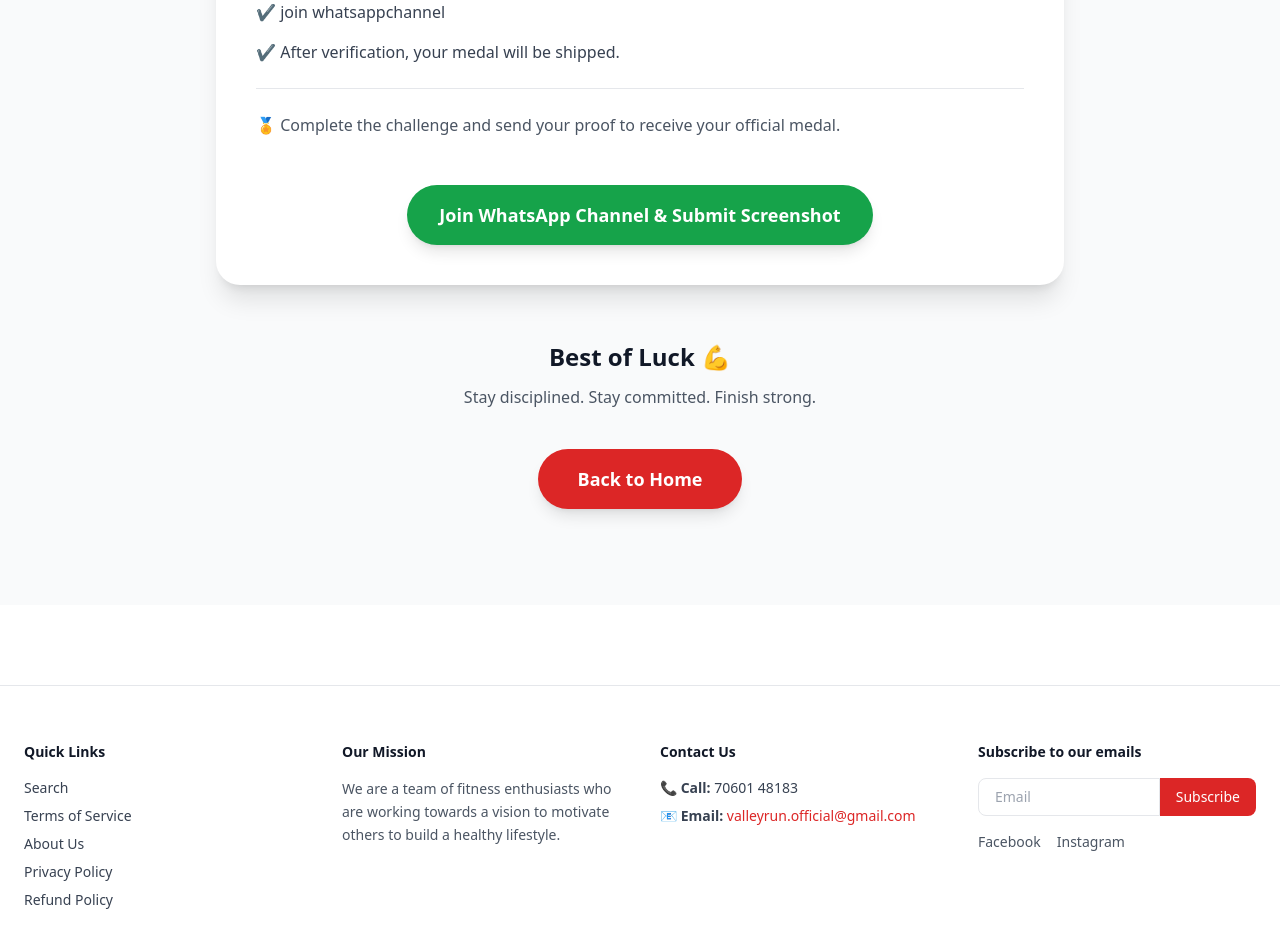
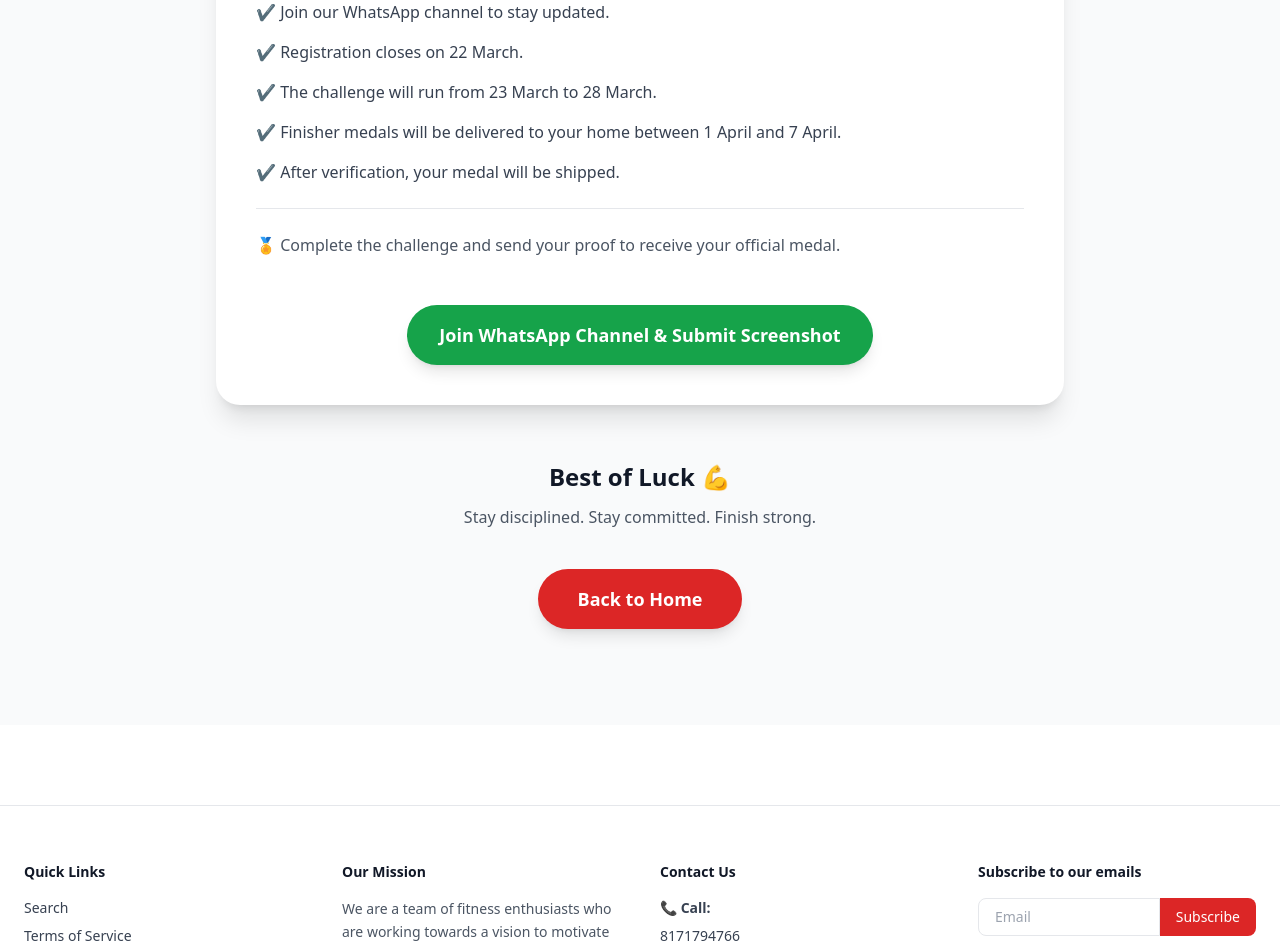
Before and after one commit to joshisss321-hash/frontendvalley-run-project, a Next.js app: page /success in a window 1280 px wide. Shown: the part 680-1627 px from the top of the page. Built offline with nearby package versions, Linux system fonts and the light colour scheme.

Commit message:
successpageupdate

```diff
--- a/app/components/Footer.jsx
+++ b/app/components/Footer.jsx
@@ -32,8 +32,10 @@ export default function Footer() {
         <div>
           <h3 className="font-bold text-gray-900 mb-4">Contact Us</h3>
           <p className="mb-2">
-            📞 <span className="font-semibold">Call:</span>  70601 48183
+            📞 <span className="font-semibold">Call:</span>
           </p>
+          <p>8171794766</p>
+           <p>7060148183</p>
           <p>
             📧 <span className="font-semibold">Email:</span>{" "}
             <a
--- a/app/success/successClient.jsx
+++ b/app/success/successClient.jsx
@@ -206,7 +206,10 @@ export default function SuccessClient() {
             <li>✔ Complete your selected distance before deadline.</li>
             <li>✔ Take a screenshot from your fitness app.</li>
             <li>✔ Submit your screenshot on our whatsappchannel.</li>
-            <li>✔ join whatsappchannel </li>
+            <li>✔ Join our WhatsApp channel to stay updated.</li>
+  <li>✔ Registration closes on 22 March.</li>
+  <li>✔ The challenge will run from 23 March to 28 March.</li>
+  <li>✔ Finisher medals will be delivered to your home between 1 April and 7 April.</li>
             <li>✔ After verification, your medal will be shipped.</li>
           </ul>
 
```
